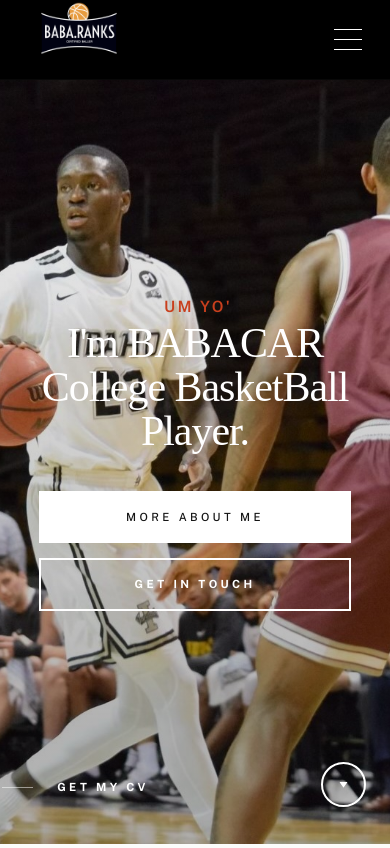
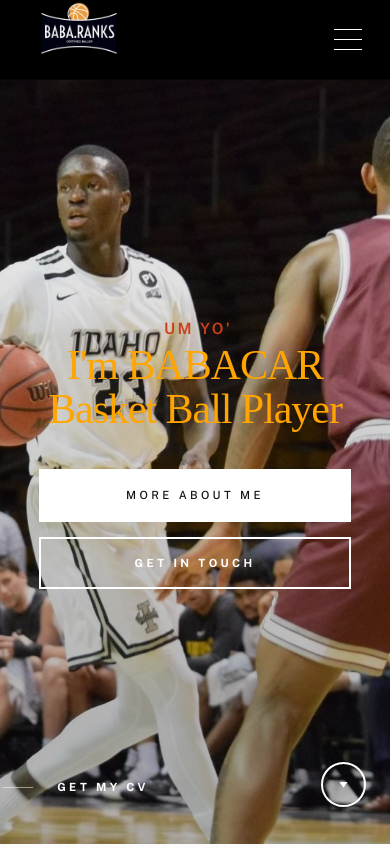
Before and after one commit to Noah191919/Babs, a Django app: page / in a window 390 px wide. Shown: the top 848 px of the page. Run offline with Django 5.2, Linux system fonts and the light colour scheme; data comes from the database, SQL or seed files in the repository; both versions use the stored data as it was after the commit; some web fonts are replaced.

Commit message:
first commit

```diff
--- a/home/static/css/styles.css
+++ b/home/static/css/styles.css
@@ -3756,6 +3756,11 @@
         color    : white;
     }
 
+    @media screen and (max-width: 500px) {
+        .s-intro__content-title {
+            color :	#FFA500 ;
+        }
+      }
     .s-intro__content-title br {
         display: none;
     }
--- a/home/templates/index.html
+++ b/home/templates/index.html
@@ -88,8 +88,9 @@
                         <div class="s-intro__content-pretitle text-pretitle">Um Yo'</div>
                         <h1 class="s-intro__content-title">
                         I'm BABACAR <br>
-                        College BasketBall <br>
-                        Player.
+                        Basket Ball
+                        Player
+
                         </h1>
 
                         <div class="s-intro__content-btns">
```
Also changed, not shown: db.sqlite3, media/coach.png (added), media/coachJonh.jpg (added), media/coachKenny.png (added), media/coachzac.jpg (added).
